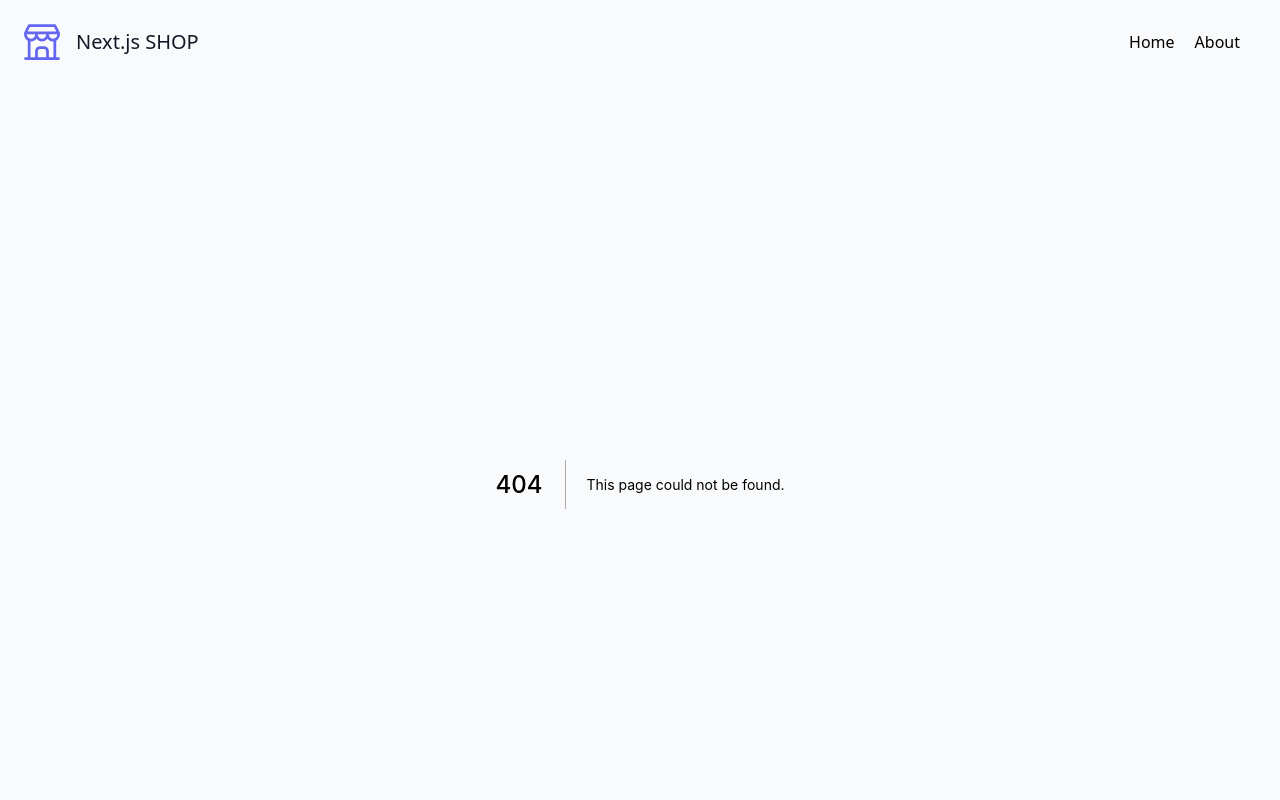
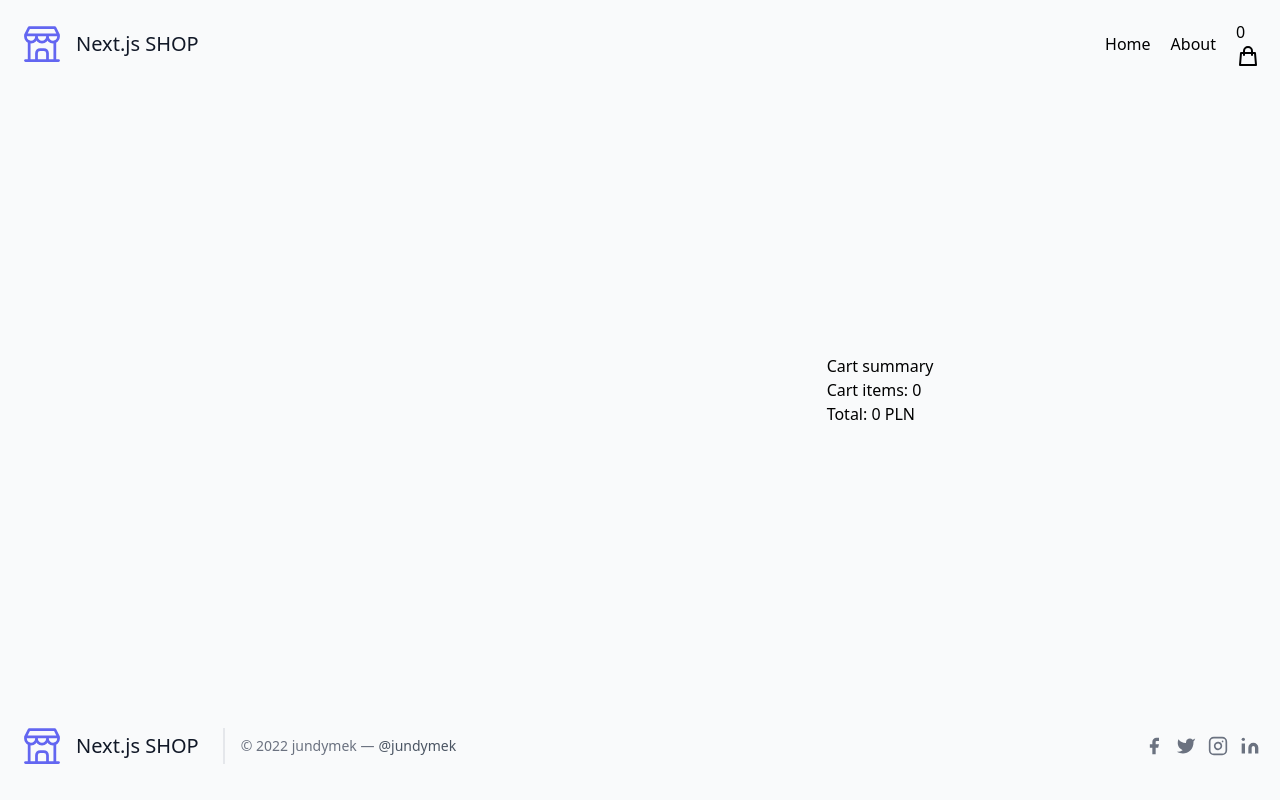
Before and after one commit to jundymek/nextjs-shop, a Next.js app: page /cart in a window 1280 px wide. Before the commit this address had no page. Shown: the top 800 px of the page. Built offline with nearby package versions, Linux system fonts and the light colour scheme.

Commit message:
feat: cart page, cart context

```diff
--- a/components/Header.tsx
+++ b/components/Header.tsx
@@ -1,6 +1,7 @@
 import Link from "next/link";
 import { LinkNav } from "./LinkNav";
 import { Logo } from "components/Logo";
+import { Cart } from "./cart/Cart";
 
 export const Header = () => {
   return (
@@ -15,6 +16,7 @@ export const Header = () => {
           <LinkNav href="/">Home</LinkNav>
           <LinkNav href="/about">About</LinkNav>
         </nav>
+        <Cart />
       </div>
     </header>
   );
--- a/components/ProductListItem.tsx
+++ b/components/ProductListItem.tsx
@@ -1,5 +1,6 @@
 import Image from "next/image";
 import Link from "next/link";
+import { useCartState } from "./cart/CartContext";
 import { ProductDetails } from "./Product";
 
 type ProductListItem = Pick<ProductDetails, "id" | "title" | "thumbnailUrl" | "thumbnailAlt">;
@@ -8,6 +9,10 @@ interface ProductListItemProps {
 }
 
 const ProductListItem = ({ data }: ProductListItemProps) => {
+  const cartState = useCartState();
+  const handleAddToCart = () => {
+    cartState.addItemToCart({ title: data.title, price: 12, count: 1 });
+  };
   return (
     <section className="text-gray-600 body-font overflow-hidden h-full py-4">
       <div className="container px-5 mx-auto h-full">
@@ -62,8 +67,11 @@ const ProductListItem = ({ data }: ProductListItemProps) => {
             </div>
             <div className="flex">
               <span className="title-font font-medium text-2xl text-gray-900">$58.00</span>
-              <button className="flex ml-auto text-white bg-indigo-500 border-0 py-2 px-6 focus:outline-none hover:bg-indigo-600 rounded">
-                Button
+              <button
+                onClick={() => handleAddToCart()}
+                className="flex ml-auto text-white bg-indigo-500 border-0 py-2 px-6 focus:outline-none hover:bg-indigo-600 rounded"
+              >
+                Add to cart
               </button>
               <button className="rounded-full w-10 h-10 bg-gray-200 p-0 border-0 inline-flex items-center justify-center text-gray-500 ml-4">
                 <svg
--- /dev/null
+++ b/components/cart/Cart.tsx
@@ -0,0 +1,15 @@
+import { ShoppingCartIcon } from "components/icons/ShoppingCartIcon";
+import Link from "next/link";
+import { useCartState } from "./CartContext";
+
+export const Cart = () => {
+  const cartState = useCartState();
+  return (
+    <Link href="/cart">
+      <a>
+        {cartState.items.length}
+        <ShoppingCartIcon />
+      </a>
+    </Link>
+  );
+};
--- /dev/null
+++ b/components/cart/CartContext.tsx
@@ -0,0 +1,53 @@
+import { createContext, ReactNode, useContext, useState } from "react";
+
+interface CartItem {
+  readonly price: number;
+  readonly title: string;
+  readonly count: number;
+}
+
+interface CartState {
+  readonly items: readonly CartItem[];
+  readonly addItemToCart: (product: CartItem) => void;
+}
+
+export const CartStateContext = createContext<CartState | null>(null);
+
+export const CartStateContextProvider = ({ children }: { children: ReactNode }) => {
+  const [cartItems, setCartItems] = useState<CartItem[]>([]);
+  return (
+    <CartStateContext.Provider
+      value={{
+        items: cartItems,
+        addItemToCart: (item) => {
+          setCartItems((prevState) => {
+            const existingItem = prevState.find((existingItem) => existingItem.title === item.title);
+            if (!existingItem) {
+              return [...prevState, item];
+            }
+
+            return prevState.map((existingItem) => {
+              if (existingItem.title === item.title) {
+                return {
+                  ...existingItem,
+                  count: existingItem.count + 1,
+                };
+              }
+              return existingItem;
+            });
+          });
+        },
+      }}
+    >
+      {children}
+    </CartStateContext.Provider>
+  );
+};
+
+export const useCartState = () => {
+  const cartState = useContext(CartStateContext);
+  if (!cartState) {
+    throw new Error("useCartState must be used within a CartStateContextProvider");
+  }
+  return cartState;
+};
--- /dev/null
+++ b/components/icons/ShoppingCartIcon.tsx
@@ -0,0 +1,16 @@
+import React from "react";
+
+export const ShoppingCartIcon = () => {
+  return (
+    <svg
+      xmlns="http://www.w3.org/2000/svg"
+      className="h-6 w-6"
+      fill="none"
+      viewBox="0 0 24 24"
+      stroke="currentColor"
+      strokeWidth={2}
+    >
+      <path strokeLinecap="round" strokeLinejoin="round" d="M16 11V7a4 4 0 00-8 0v4M5 9h14l1 12H4L5 9z" />
+    </svg>
+  );
+};
--- /dev/null
+++ b/components/icons/TrashIcon.tsx
@@ -0,0 +1,20 @@
+import React from "react";
+
+export const TrashIcon = () => {
+  return (
+    <svg
+      xmlns="http://www.w3.org/2000/svg"
+      className="h-6 w-6"
+      fill="none"
+      viewBox="0 0 24 24"
+      stroke="currentColor"
+      strokeWidth={2}
+    >
+      <path
+        strokeLinecap="round"
+        strokeLinejoin="round"
+        d="M19 7l-.867 12.142A2 2 0 0116.138 21H7.862a2 2 0 01-1.995-1.858L5 7m5 4v6m4-6v6m1-10V4a1 1 0 00-1-1h-4a1 1 0 00-1 1v3M4 7h16"
+      />
+    </svg>
+  );
+};
--- a/pages/_app.tsx
+++ b/pages/_app.tsx
@@ -4,17 +4,20 @@ import { QueryClient, QueryClientProvider } from "react-query";
 import Layout from "components/Layout";
 import { DefaultSeo } from "next-seo";
 import SEO from "../next-seo.config";
+import { CartStateContextProvider } from "components/cart/CartContext";
 
 const client = new QueryClient();
 
 function MyApp({ Component, pageProps }: AppProps) {
   return (
+    <CartStateContextProvider>
       <Layout>
         <DefaultSeo {...SEO} />
         <QueryClientProvider client={client}>
           <Component {...pageProps} />
         </QueryClientProvider>
       </Layout>
+    </CartStateContextProvider>
   );
 }
 
--- /dev/null
+++ b/pages/cart.tsx
@@ -0,0 +1,52 @@
+import { useCartState } from "components/cart/CartContext";
+import { TrashIcon } from "components/icons/TrashIcon";
+import Layout from "components/Layout";
+import React from "react";
+
+const CartContent = () => {
+  const cartState = useCartState();
+  return (
+    <div className="col-span-2">
+      <ul className="divide-y divide-gray-200">
+        {cartState.items.map((item, index) => (
+          <li key={`${item.title}_${index}`} className="py-4 flex justify-between">
+            <div>
+              {item.count}x {item.title}
+            </div>
+            <div className="flex items-center">
+              <span>{item.price}</span>
+              <button className="ml-4 text-red-500">
+                <TrashIcon />
+              </button>
+            </div>
+          </li>
+        ))}
+      </ul>
+    </div>
+  );
+};
+
+const CartSummary = () => {
+  const cartState = useCartState();
+  return (
+    <div>
+      Cart summary
+      <div>Cart items: {cartState.items.length}</div>
+      <div>Total: {cartState.items.reduce((acc, item) => acc + item.price, 0)} PLN</div>
+    </div>
+  );
+};
+
+const CartPage = () => {
+  const cartState = useCartState();
+  return (
+    <div className="max-w-5xl mx-auto p-4 w-full">
+      <div className="grid grid-cols-3 gap-8">
+        <CartContent />
+        <CartSummary />
+      </div>
+    </div>
+  );
+};
+
+export default CartPage;
```
Lines whose indentation alone changed are shown as unchanged.
